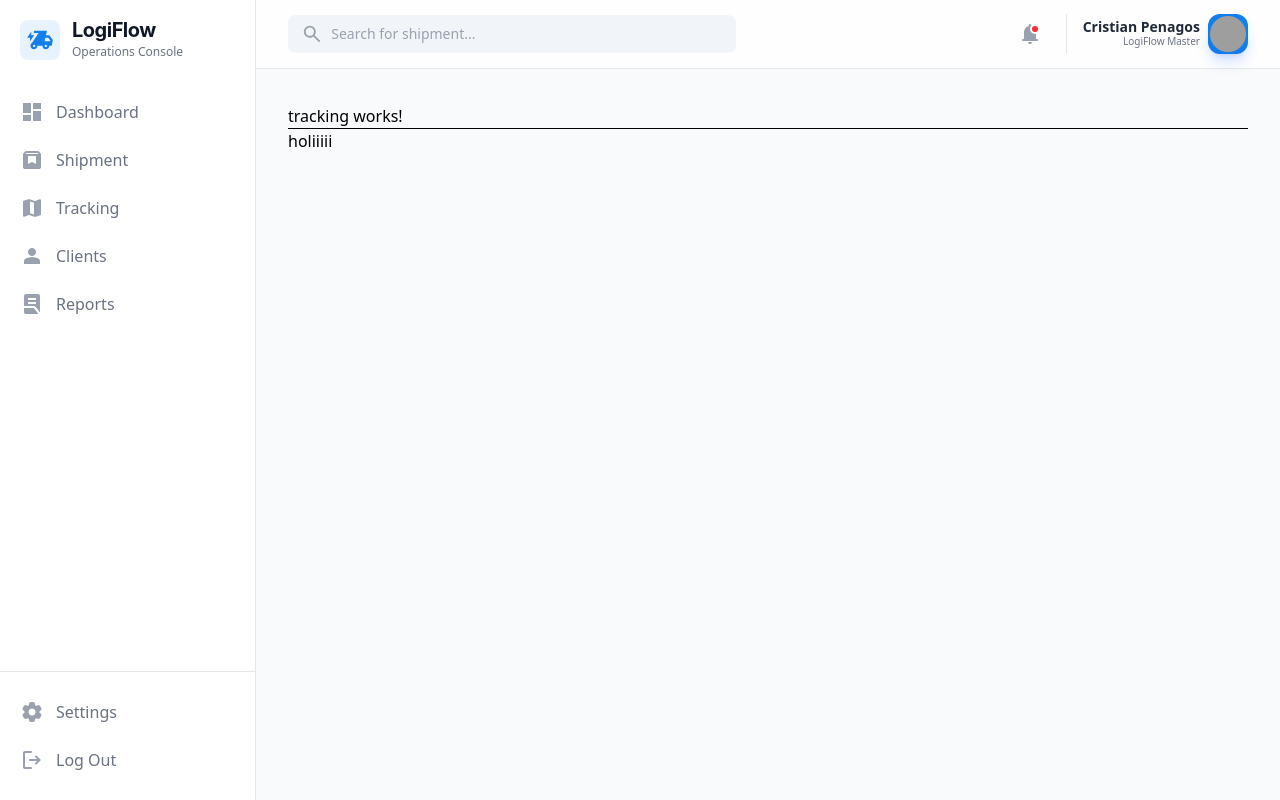
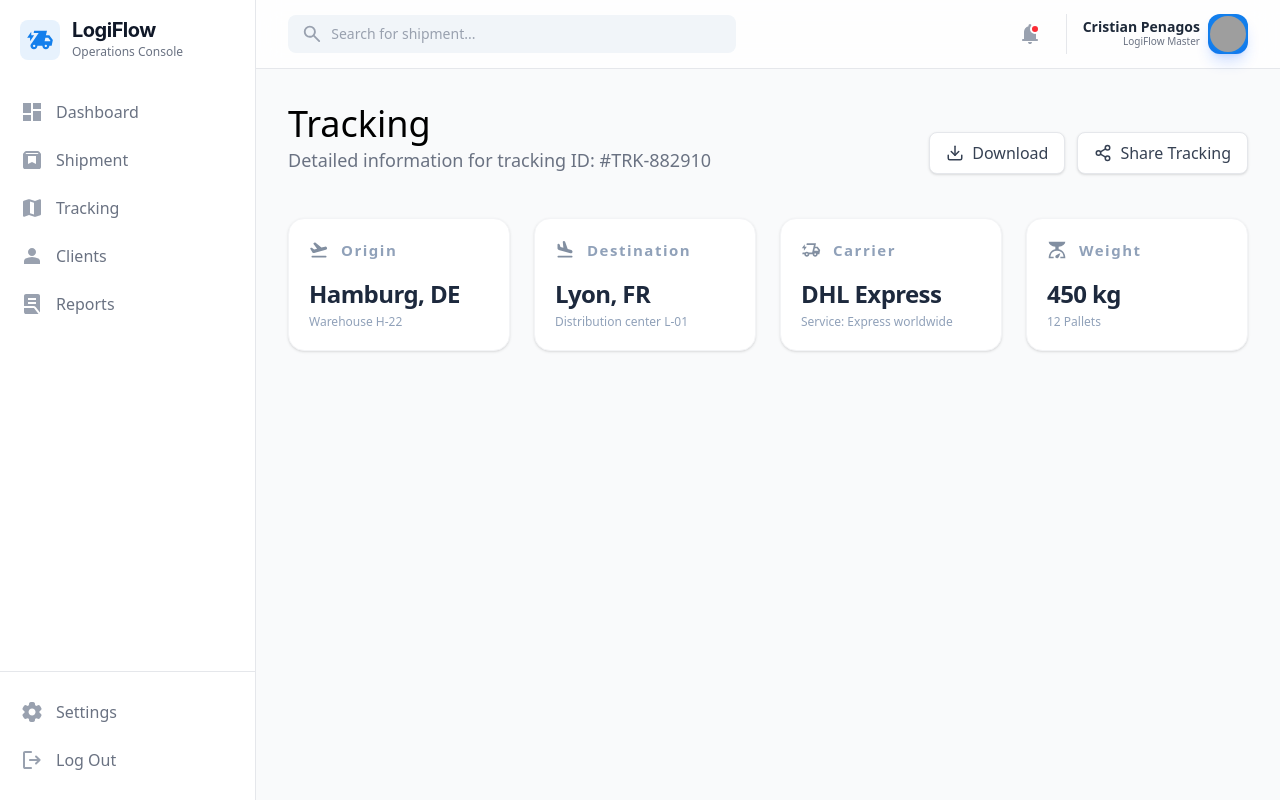
Before and after one commit to xXCpFireXx/LogiFlow-Frontend, an Angular app: page /tracking in a window 1280 px wide. Built offline with nearby package versions, Linux system fonts and the light colour scheme; grey boxes are pictures that could not be loaded.

Commit message:
feat: Implementation of cards

```diff
--- a/src/app/pages/tracking/tracking.html
+++ b/src/app/pages/tracking/tracking.html
@@ -1,5 +1,55 @@
-<p>tracking works!</p>
-<hr>
-<h3>holiiiii</h3>
+<div class="flex items-end justify-between w-full pb-5">
+    <app-header-main-content [title]="header.title" [description]="header.description"></app-header-main-content>
 
-<app-side-bar></app-side-bar>
+    <div class="flex items-center gap-3">
+        <button (click)="onExport()" class="group flex items-center gap-2 px-4 py-2 bg-white text-gray-700 border border-gray-200 rounded-lg font-medium hover:bg-[#e7f2fd] hover:border-[#137fec]/20 transition-all cursor-pointer shadow-sm">
+            <svg xmlns="http://www.w3.org/2000/svg" width="18" height="18" viewBox="0 0 24 24" fill="none" stroke="currentColor" stroke-width="2" stroke-linecap="round" stroke-linejoin="round" class="transition-colors group-hover:text-[#137fec]"><path d="M21 15v4a2 2 0 0 1-2 2H5a2 2 0 0 1-2-2v-4"></path><polyline points="7 10 12 15 17 10"></polyline><line x1="12" y1="15" x2="12" y2="3"></line></svg>
+            <span class="transition-colors group-hover:text-[#137fec]">Download</span>
+        </button>
+        <button (click)="shareTracking()" class="group flex items-center gap-2 px-4 py-2 bg-white text-gray-700 border border-gray-200 rounded-lg font-medium transition-all cursor-pointer shadow-sm hover:bg-[#137fec] hover:border-[#137fec]/20">
+            <svg xmlns="http://www.w3.org/2000/svg" width="18" height="18" viewBox="0 0 24 24" fill="none" stroke="currentColor" stroke-width="2" stroke-linecap="round" stroke-linejoin="round" class="transition-colors group-hover:text-white"><circle cx="18" cy="5" r="3"></circle><circle cx="6" cy="12" r="3"></circle><circle cx="18" cy="19" r="3"></circle><line x1="8.59" y1="13.51" x2="15.42" y2="17.49"></line><line x1="15.41" y1="6.51" x2="8.59" y2="10.49"></line></svg>
+            <span class="transition-colors group-hover:text-white">Share Tracking</span>
+        </button>
+    </div>
+</div>
+
+<div class="py-6 w-full">
+  <div class="grid grid-cols-1 sm:grid-cols-2 lg:grid-cols-4 gap-6 w-full">
+    @for (item of details; track item.label) {
+      <app-card>
+        <div class="flex flex-col gap-4">
+
+          <div class="flex items-center gap-3">
+            <div class="rounded-xl text-[#828fa1]">
+              @switch (item.type) {
+                @case ('origin') {
+                  <svg xmlns="http://www.w3.org/2000/svg" width="20" height="20" viewBox="0 0 24 24" fill="currentColor"><path d="M20.2 11.825L6.2 15.6q-.65.175-1.263-.075t-.962-.825L1.7 10.9q-.275-.425-.087-.9t.687-.6l.575-.15q.25-.05.488-.012t.437.212l2.4 2l3.5-.925l-4.075-5.45q-.4-.525-.2-1.137t.85-.788l.525-.125q.275-.075.588-.025t.537.25L14.9 9.125l4.25-1.15q.8-.225 1.513.188t.937 1.212t-.187 1.513t-1.213.937M4 21q-.425 0-.712-.288T3 20t.288-.712T4 19h16q.425 0 .713.288T21 20t-.288.713T20 21z"/></svg>
+                }
+                @case ('destination') {
+                  <svg xmlns="http://www.w3.org/2000/svg" width="20" height="20" viewBox="0 0 24 24" fill="currentColor"><path d="M4 21q-.425 0-.712-.288T3 20t.288-.712T4 19h16q.425 0 .713.288T21 20t-.288.713T20 21zm14.55-5.05l-14.1-4q-.65-.2-1.05-.725t-.4-1.2V5.6q0-.5.4-.8t.9-.175l.575.15q.25.075.438.238t.262.412L6.6 8.4l3.45.975l-.7-6.775q-.075-.65.438-1.063t1.137-.212l.525.15q.275.075.488.288t.312.487l3 8.625l4.3 1.225q.625.2 1.038.725t.412 1.2q0 .875-.712 1.537t-1.738.388"/></svg>
+                }
+                @case ('carrier') {
+                  <svg xmlns="http://www.w3.org/2000/svg" width="20" height="20" viewBox="0 0 24 24" fill="currentColor"><path d="M7 20q-1.25 0-2.125-.875T4 17H1.5l.45-2h2.825q.425-.475 1-.737T7 14t1.225.263t1 .737H13.4l2.1-9H6.55l.425-2H18l-.925 4H20l3 4l-1 5h-2q0 1.25-.875 2.125T17 20t-2.125-.875T14 17h-4q0 1.25-.875 2.125T7 20m8.925-7h4.825l.1-.525L19 10h-2.375zM15.5 6l-2.1 9l.05-.175zm-12 7v-3H1l3.5-5v3H7zM7 18q.425 0 .713-.288T8 17t-.288-.712T7 16t-.712.288T6 17t.288.713T7 18m10 0q.425 0 .713-.288T18 17t-.288-.712T17 16t-.712.288T16 17t.288.713T17 18"/></svg>
+                }
+                @case ('weight') {
+                  <svg xmlns="http://www.w3.org/2000/svg" width="20" height="20" viewBox="0 0 24 24" fill="currentColor"><path d="M2 22q0-2.775.738-4.737T4.624 14T7.2 11.987T10 11V8q-3.425-.425-5.712-2.113T2 2h20q0 2.2-2.287 3.888T14 8v3q1.375.275 2.8.988T19.375 14t1.888 3.263T22 22h-6v-2h3.875q-.45-3.8-2.838-5.5T12 12.8t-5.038 1.7T4.125 20H8v2zm10 0q-.825 0-1.412-.587T10 20q0-.425.163-.775t.437-.625q.6-.6 2.025-1.263T16 16q-.7 1.95-1.35 3.375T13.4 21.4q-.275.275-.625.438T12 22"/></svg>
+                }
+              }
+            </div>
+            <span class="text-[15px] font-bold text-slate-400 tracking-widest">{{ item.label | titlecase }}</span>
+          </div>
+
+          <div class="flex flex-col">
+            <h2 class="text-2xl font-bold text-slate-800 tracking-tight">
+              {{item.value}}
+            </h2>
+            <span class="text-xs font-medium text-slate-400 mt-1">
+              {{item.subtext}}
+            </span>
+          </div>
+
+        </div>
+      </app-card>
+    }
+  </div>
+</div>
--- a/src/app/pages/tracking/tracking.ts
+++ b/src/app/pages/tracking/tracking.ts
@@ -1,12 +1,62 @@
 import { Component } from '@angular/core';
-import { SideBar } from '../../components/side-bar/side-bar';
+// import { SideBar } from '../../components/side-bar/side-bar';
+import { TitleCasePipe } from '@angular/common';
+import { Card as CardGeneric } from '../../components/card/card';
+import { HeaderMainContent } from '../../components/header-main-content/header-main-content';
+import { TitleHeaderMain } from '../../models/TitleHeaderMain';
+
+type TrackingDetail = {
+  type: 'origin' | 'destination' | 'carrier' | 'weight';
+  label: string;
+  value: string;
+  subtext: string;
+};
 
 @Component({
   selector: 'app-tracking',
-  imports: [SideBar,],
+  standalone: true,
+  imports: [CardGeneric, HeaderMainContent, TitleCasePipe],
   templateUrl: './tracking.html',
   styleUrl: './tracking.css',
 })
 export class Tracking {
+  header: TitleHeaderMain = {
+    title: 'Tracking',
+    description: 'Detailed information for tracking ID: #TRK-882910',
+  };
 
+  details: TrackingDetail[] = [
+    {
+      type: 'origin',
+      label: 'Origin',
+      value: 'Hamburg, DE',
+      subtext: 'Warehouse H-22',
+    },
+    {
+      type: 'destination',
+      label: 'Destination',
+      value: 'Lyon, FR',
+      subtext: 'Distribution center L-01',
+    },
+    {
+      type: 'carrier',
+      label: 'Carrier',
+      value: 'DHL Express',
+      subtext: 'Service: Express worldwide',
+    },
+    {
+      type: 'weight',
+      label: 'Weight',
+      value: '450 kg',
+      subtext: '12 Pallets',
+    },
+  ];
+
+  onExport() {
+    console.log('Exporting tracking data...');
+  }
+
+  shareTracking() {
+    console.log('Opening new tracking modal...');
+  }
 }
```
Also changed, not shown: src/app/components/side-bar/side-bar.html (line endings or trailing spaces), src/app/pages/dashboard/dashboard.ts (line endings or trailing spaces).
